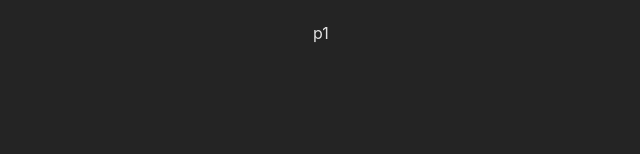
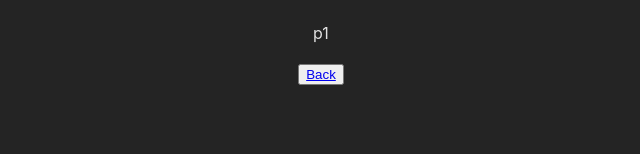
Before and after one commit to ogedengbewisdom/multipageSpa, a React (Create React App) app: page /products/p1 in a window 1280 px wide. Shown: the part 134-288 px from the top of the page, without its empty margins (319-959 px from the left). Built offline with nearby package versions, Linux system fonts and the light colour scheme.

Commit message:
Defining and using Dynamic route

```diff
--- a/src/pages/ProductDetail.js
+++ b/src/pages/ProductDetail.js
@@ -1,5 +1,5 @@
 import { Fragment } from "react"
-import { useParams } from "react-router-dom"
+import { Link, useParams } from "react-router-dom"
 
 
 const ProductDetail = () => {
@@ -8,6 +8,7 @@ const ProductDetail = () => {
         <Fragment>
             <h1>Products Details</h1>
             <p>{param.productId}</p>
+            <button type="button"><Link to=".." relative="path">Back</Link></button>
         </Fragment>
     )
 }
```
